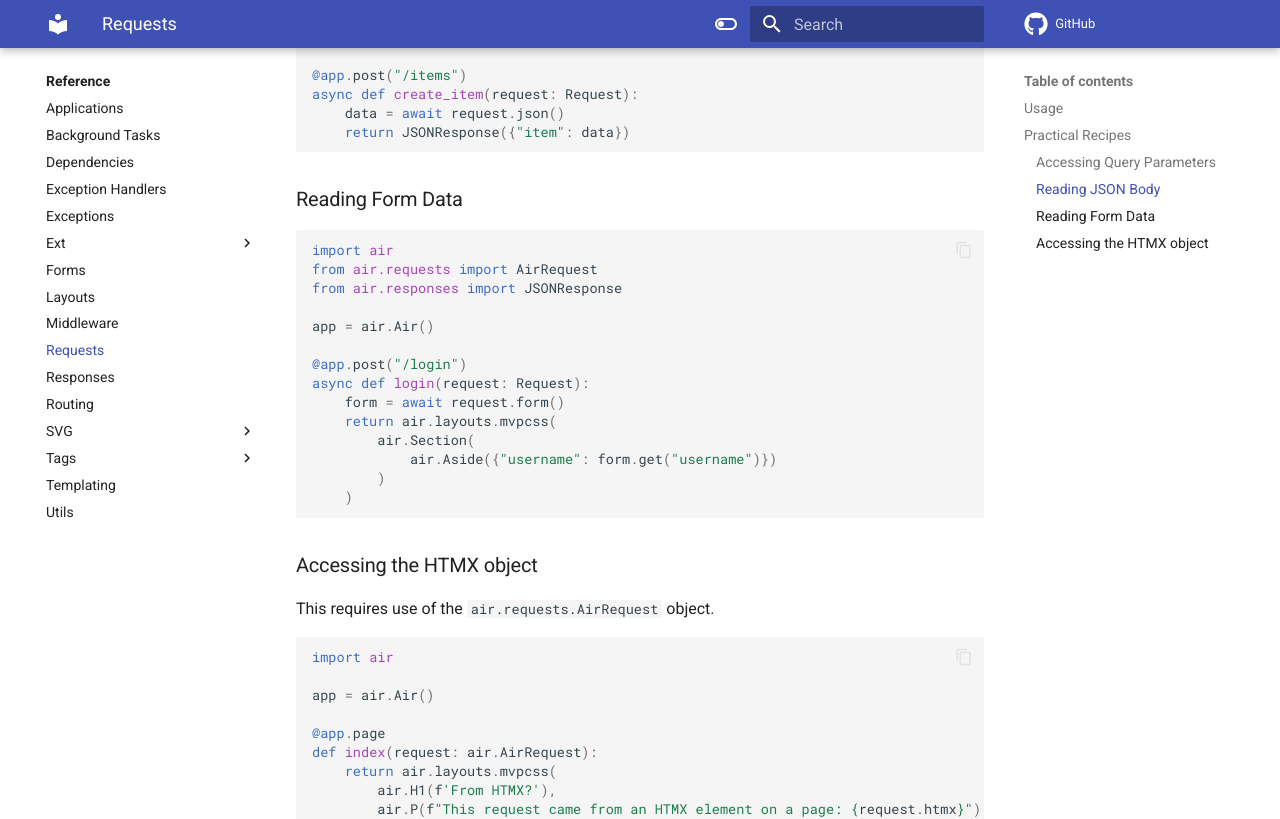
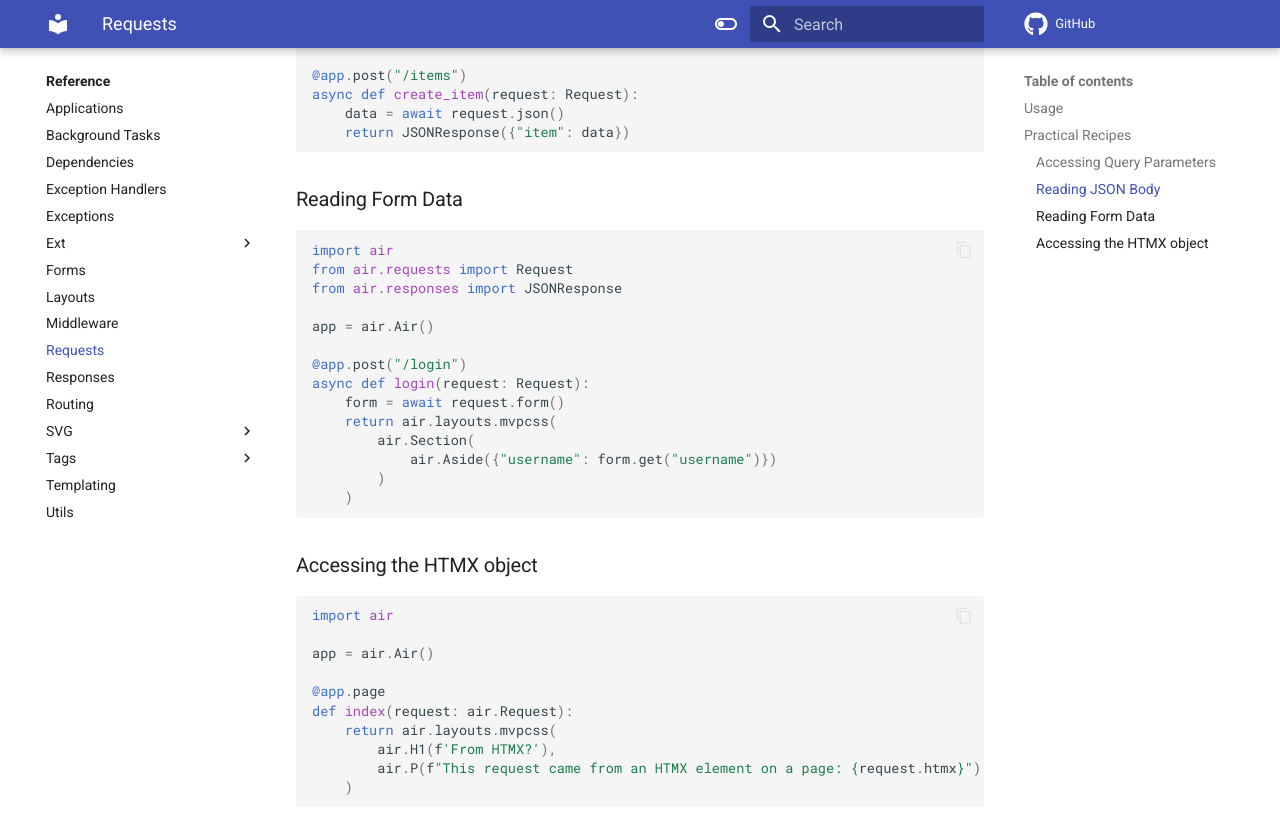
Before and after one commit to feldroy/air, an MkDocs documentation site: the page built from docs/api/requests.md, in a window 1280 px wide and 900 px high, scrolled down 1207 px, cut to the strip 0-819 px from the top of the window. Built offline with MkDocs 1.6.1 and Material for MkDocs 9.7.7, drawn with Linux system fonts in a browser that asks for light colours; comment, search, counter and statistics services are not loaded.

Commit message:
Proxy Request to AirRequest

````diff
--- a/docs/api/requests.md
+++ b/docs/api/requests.md
@@ -56,7 +56,7 @@ async def create_item(request: Request):
 ### Reading Form Data
 ```python
 import air
-from air.requests import AirRequest
+from air.requests import Request
 from air.responses import JSONResponse
 
 app = air.Air()
@@ -74,15 +74,13 @@ async def login(request: Request):
 
 ### Accessing the HTMX object
 
-This requires use of the `air.requests.AirRequest` object.
-
 ```python
 import air
 
 app = air.Air()
 
 @app.page
-def index(request: air.AirRequest):
+def index(request: air.Request):
     return air.layouts.mvpcss(
         air.H1(f'From HTMX?'),
         air.P(f"This request came from an HTMX element on a page: {request.htmx}")
@@ -96,3 +94,4 @@ def index(request: air.AirRequest):
       members:
         - AirRequest
         - HtmxDetails
+        - Request
````
Also changed, not shown: 1 other file.
